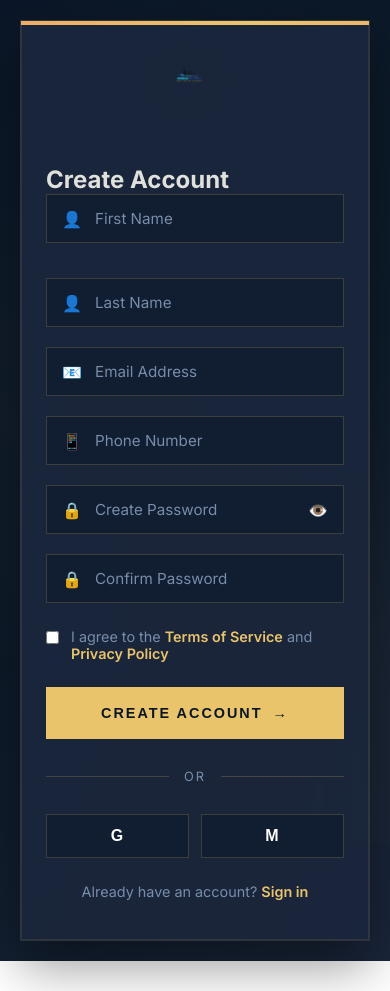
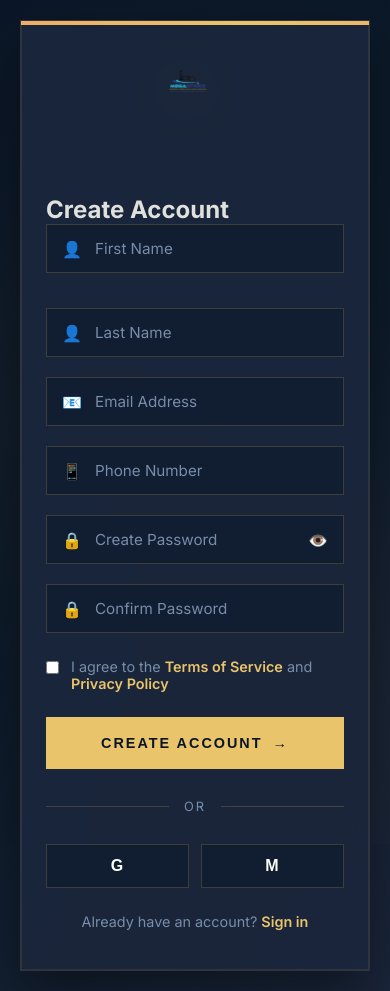
Before and after one commit to ian704/megastrike-hydro, a website: page public/signup.html in a window 390 px wide. Before the commit the page ends 961 px from the top, so only its background shows below. Drawn offline with Linux system fonts and the light colour scheme.

Commit message:
Update dashboard and signup pages

```diff
--- a/public/signup.html
+++ b/public/signup.html
@@ -106,7 +106,7 @@ body {
 }
 
 .logo-img {
-    height: 90px;
+    height: 130px;
     width: auto;
     filter: drop-shadow(0 4px 15px rgba(233, 196, 106, 0.3));
     animation: pulse 2s ease-in-out infinite;
@@ -418,7 +418,7 @@ button[type="submit"].success {
         grid-template-columns: 1fr;
     }
     .logo-img {
-        height: 70px;
+        height: 100px;
     }
 }
 
```
Also changed, not shown: public/dashboard.html (+2 -2 lines).
